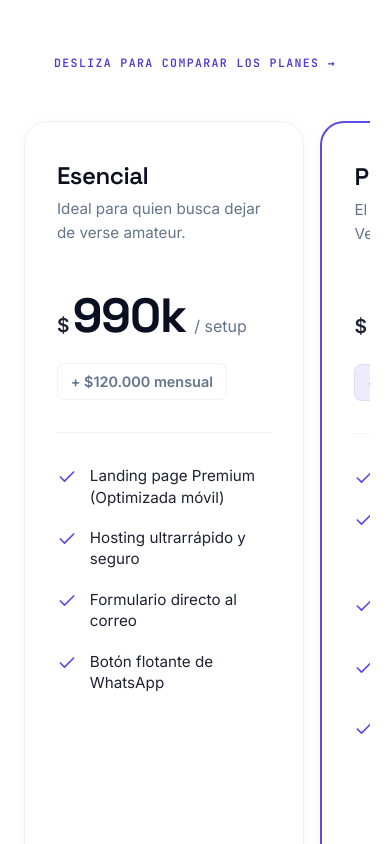
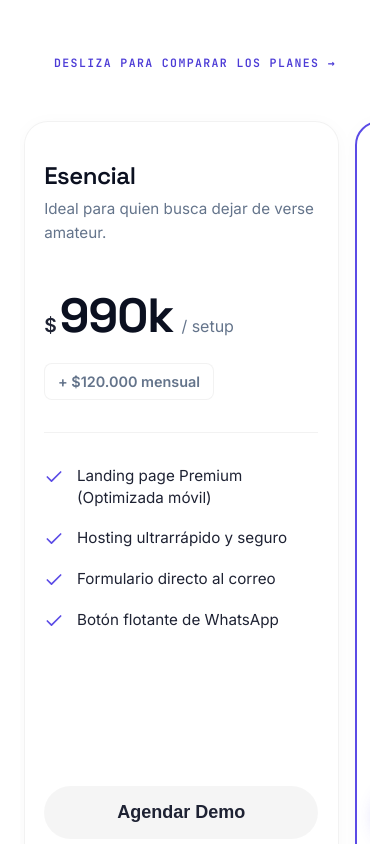
Before and after one commit to luk1311/AutoScale-agency, a React (Vite) app: page / in a window 390 px wide. Shown: the part 4240-5084 px from the top of the page. Built offline with nearby package versions, Linux system fonts and the light colour scheme; no server answers; the database is empty.

Commit message:
feat: add responsive pricing section styles with mobile carousel layout

```diff
--- a/src/components/Pricing.css
+++ b/src/components/Pricing.css
@@ -79,6 +79,7 @@
   text-transform: uppercase;
   letter-spacing: 1.5px;
   box-shadow: 0 4px 15px rgba(91, 75, 230, 0.4);
+  white-space: nowrap;
 }
 
 .pricing-name {
@@ -177,14 +178,13 @@
 }
 
 .feature-text {
-  display: flex;
-  flex-direction: column;
-  gap: 0.2rem;
+  display: block;
 }
 
 .feature-title {
   color: var(--ink);
   font-weight: 700;
+  margin-right: 0.3rem;
 }
 
 .elite-card .feature-title {
@@ -272,8 +272,9 @@
   .pricing-grid::-webkit-scrollbar { display: none; } /* Chrome/Safari */
 
   .pricing-card {
-    flex: 0 0 82%;                       /* la siguiente tarjeta "asoma" */
+    flex: 0 0 92%;                       /* la siguiente tarjeta "asoma" menos, dando más ancho */
     scroll-snap-align: center;
+    padding: 2.5rem 1.2rem;              /* Menos padding horizontal para que el texto respire */
   }
 
   /* En el carrusel neutralizamos scale/hover para que no salte ni se corte */
```
